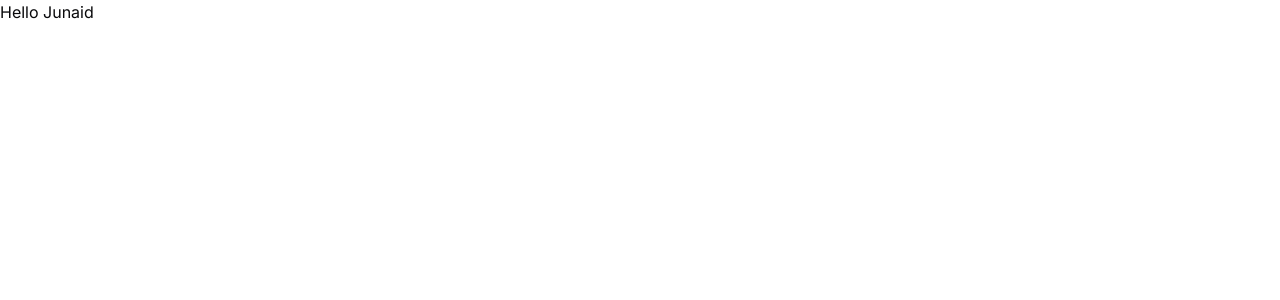
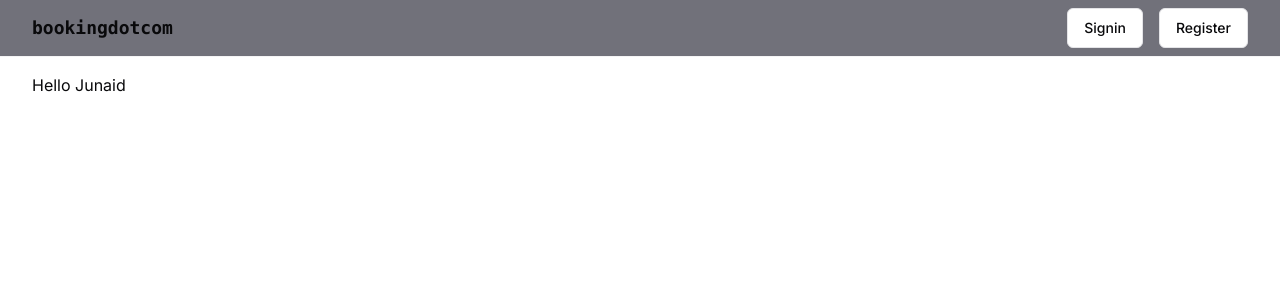
Before and after one commit to JuGit-pk/bookingdotcom-client, a Next.js app: page / in a window 1280 px wide. Shown: the top 300 px of the page. Built offline with nearby package versions, Linux system fonts and the light colour scheme; no server answers.

Commit message:
- feat(login): auth login

```diff
--- /dev/null
+++ b/src/app/(site)/layout.tsx
@@ -0,0 +1,20 @@
+import type { Metadata } from "next";
+import Header from "@/components/layout/header";
+
+export const metadata: Metadata = {
+  title: "Create Next App",
+  description: "Generated by create next app",
+};
+
+export default function Layout({
+  children,
+}: Readonly<{
+  children: React.ReactNode;
+}>) {
+  return (
+    <>
+      <Header />
+      <main className="container py-4">{children}</main>
+    </>
+  );
+}
--- a/src/app/layout.tsx
+++ b/src/app/layout.tsx
@@ -4,6 +4,7 @@ import ReactQueryProvider from "@/providers/react-query";
 import { Toaster } from "@/components/ui/sonner";
 import AuthProvider from "@/providers/auth";
 import "./globals.css";
+import Header from "@/components/layout/header";
 
 const inter = Inter({ subsets: ["latin"] });
 
--- a/src/components/auth/forms/login.tsx
+++ b/src/components/auth/forms/login.tsx
@@ -5,6 +5,7 @@ import Link from "next/link";
 import * as z from "zod";
 import { useForm } from "react-hook-form";
 import { zodResolver } from "@hookform/resolvers/zod";
+import { useRouter } from "next/navigation";
 
 import { Icons } from "@/components/icons";
 import { Button } from "@/components/ui/button";
@@ -19,11 +20,15 @@ import {
 } from "@/components/ui/form";
 import { loginSchema } from "@/schemas/auth";
 import { PasswordInput } from "@/components/ui/password-input";
+import { useMutation } from "@tanstack/react-query";
+import { loginService } from "@/services/login";
+import { toast } from "sonner";
 
-type TFormData = z.infer<typeof loginSchema>;
+export type TFormData = z.infer<typeof loginSchema>;
 
 export default function LoginForm() {
   const [isLoading, setIsLoading] = React.useState<boolean>(false);
+  const router = useRouter();
 
   const form = useForm<TFormData>({
     resolver: zodResolver(loginSchema),
@@ -33,10 +38,19 @@ export default function LoginForm() {
       password: "",
     },
   });
-
-  function onSubmit(values: TFormData) {
-    console.log(values);
-    alert(JSON.stringify(values, null, 2));
+  const mutation = useMutation({
+    mutationKey: ["login"],
+    mutationFn: loginService,
+    onSuccess: () => {
+      toast.success("Successfully Authenticated");
+      router.push("/");
+    },
+    onError: (data) => {
+      toast.error(data.message);
+    },
+  });
+  function onSubmit(formData: TFormData) {
+    mutation.mutate(formData);
   }
 
   return (
--- /dev/null
+++ b/src/components/layout/header.tsx
@@ -0,0 +1,45 @@
+"use client";
+import { useAuth } from "@/providers/auth";
+import React from "react";
+import { Button, buttonVariants } from "../ui/button";
+import Link from "next/link";
+import { cn } from "@/lib/utils";
+
+const Header = () => {
+  const { isLoggedIn } = useAuth();
+  return (
+    <header className="border-b border-b-muted bg-muted-foreground py-2">
+      <div className="container flex justify-between items-center">
+        <div>
+          <h1 className="font-mono font-black text-lg">bookingdotcom</h1>
+        </div>
+        <div className="space-x-4">
+          {isLoggedIn && (
+            <>
+              <Link href="#">My Bookings</Link>
+              <Button>Logout</Button>
+            </>
+          )}
+          {!isLoggedIn && (
+            <>
+              <Link
+                href="/login"
+                className={cn(buttonVariants({ variant: "outline" }))}
+              >
+                Signin
+              </Link>
+              <Link
+                href="/register"
+                className={cn(buttonVariants({ variant: "outline" }))}
+              >
+                Register
+              </Link>
+            </>
+          )}
+        </div>
+      </div>
+    </header>
+  );
+};
+
+export default Header;
--- a/src/providers/auth.tsx
+++ b/src/providers/auth.tsx
@@ -14,7 +14,7 @@ export default function AuthProvider({ children }: IProps) {
     queryKey: ["validate-token"],
     queryFn: validateTokenService,
     retry: false,
-  });
+  }); // call everytime when the page is refreshed or route is changed
   return (
     <AuthContext.Provider value={{ isLoggedIn: !isError }}>
       {children}
--- /dev/null
+++ b/src/services/login.ts
@@ -0,0 +1,18 @@
+import { TFormData } from "@/components/auth/forms/login";
+import { API_BASE_URL } from "@/config/constants";
+
+export const loginService = async (formData: TFormData) => {
+  const res = await fetch(`${API_BASE_URL}/api/auth/login`, {
+    method: "post",
+    credentials: "include",
+    headers: {
+      "Content-Type": "application/json",
+    },
+    body: JSON.stringify(formData),
+  });
+  const resBody = await res.json();
+  if (!res.ok) {
+    throw new Error(resBody.message);
+  }
+  return resBody;
+};
```
Also changed, not shown: src/app/(site)/page.tsx (renamed from src/app/page.tsx).
